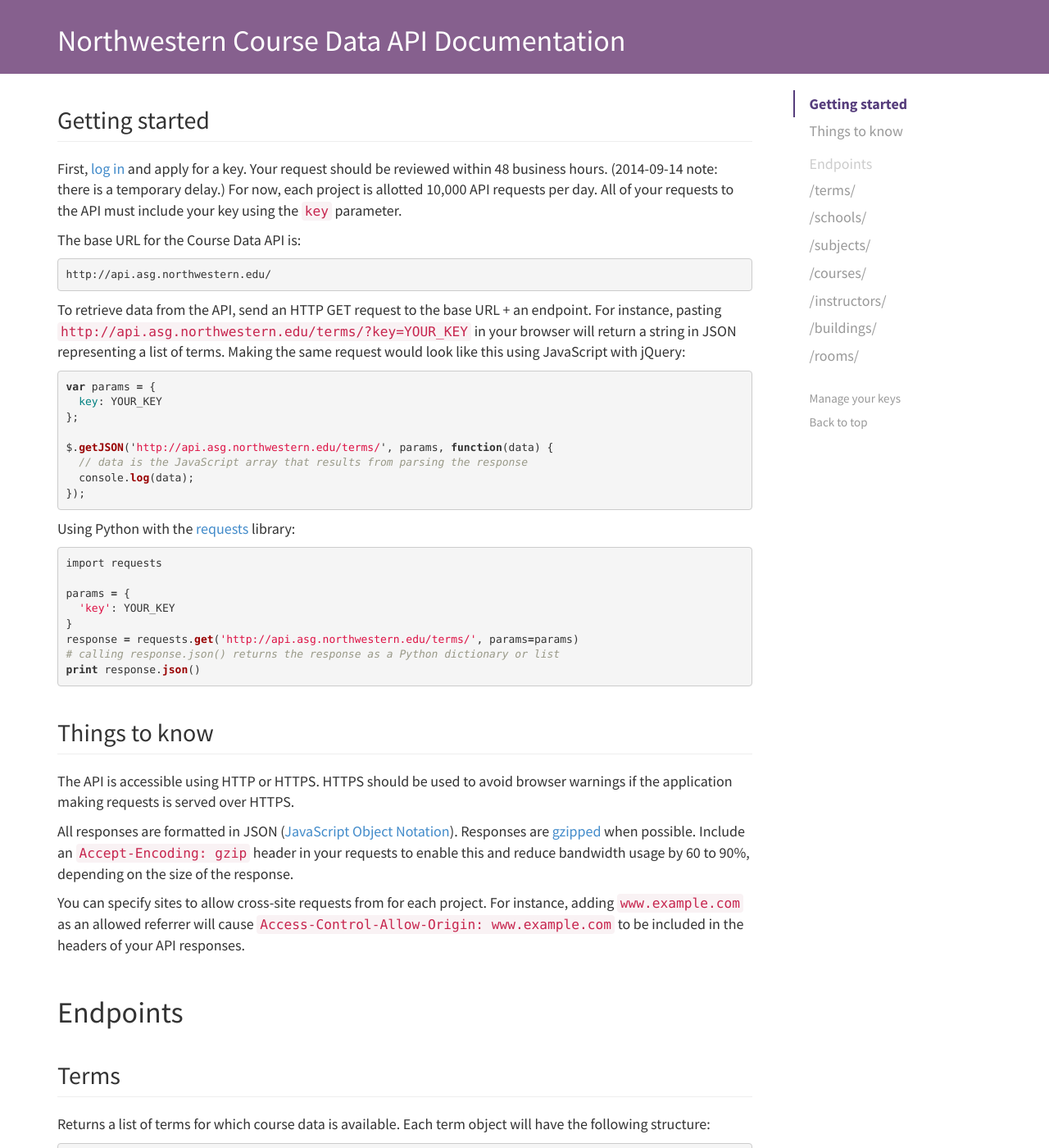
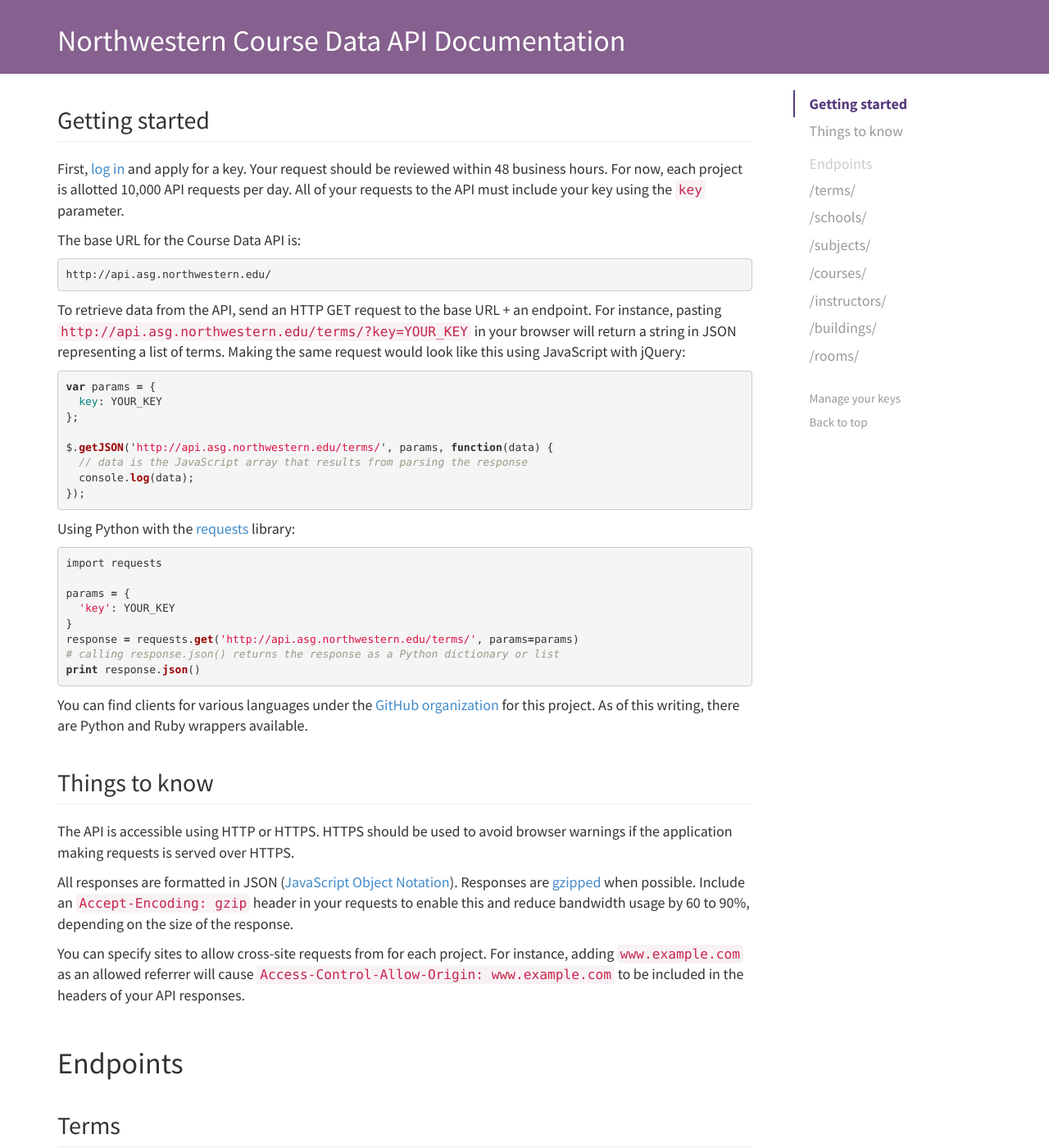
Before and after one commit to northwesternapis/docs, a Jekyll site: the page built from docs/index.html, in a window 1280 px wide and 1400 px high. Shown: the whole window at 82% size. Built offline with Jekyll 4.4.1, drawn with Linux system fonts in a browser that asks for light colours; some of the changed text lies outside the part shown.

Commit message:
add nu_maps_link, update getting started

```diff
--- a/_includes/buildings.html
+++ b/_includes/buildings.html
@@ -7,6 +7,7 @@
   "id": 39,
   "name": "Annenberg Hall",
   "lat": 42.0560662,
-  "lon": -87.6745112
+  "lon": -87.6745112,
+  "nu_maps_link": "http://maps.northwestern.edu/#latlngz=42.056%2C-87.674%2C17&lookupid=86"
 }
 {% endhighlight %}
--- a/_includes/getting-started.html
+++ b/_includes/getting-started.html
@@ -1,5 +1,5 @@
 <h2 id="getting-started" class="page-header">Getting started</h2>
-<p>First, <a href="https://api.asg.northwestern.edu/manage/login/">log in</a> and apply for a key. Your request should be reviewed within 48 business hours. (2014-09-14 note: there is a temporary delay.) For now, each project is allotted 10,000 API requests per day. All of your requests to the API must include your key using the <code>key</code> parameter.</p>
+<p>First, <a href="https://api.asg.northwestern.edu/manage/login/">log in</a> and apply for a key. Your request should be reviewed within 48 business hours. For now, each project is allotted 10,000 API requests per day. All of your requests to the API must include your key using the <code>key</code> parameter.</p>
 <p>The base URL for the Course Data API is:</p>
 <pre>
 http://api.asg.northwestern.edu/
@@ -26,3 +26,4 @@
 # calling response.json() returns the response as a Python dictionary or list
 print response.json()
 {% endhighlight %}
+<p>You can find clients for various languages under the <a href="https://github.com/northwesternapis">GitHub organization</a> for this project. As of this writing, there are Python and Ruby wrappers available.</p>
```
